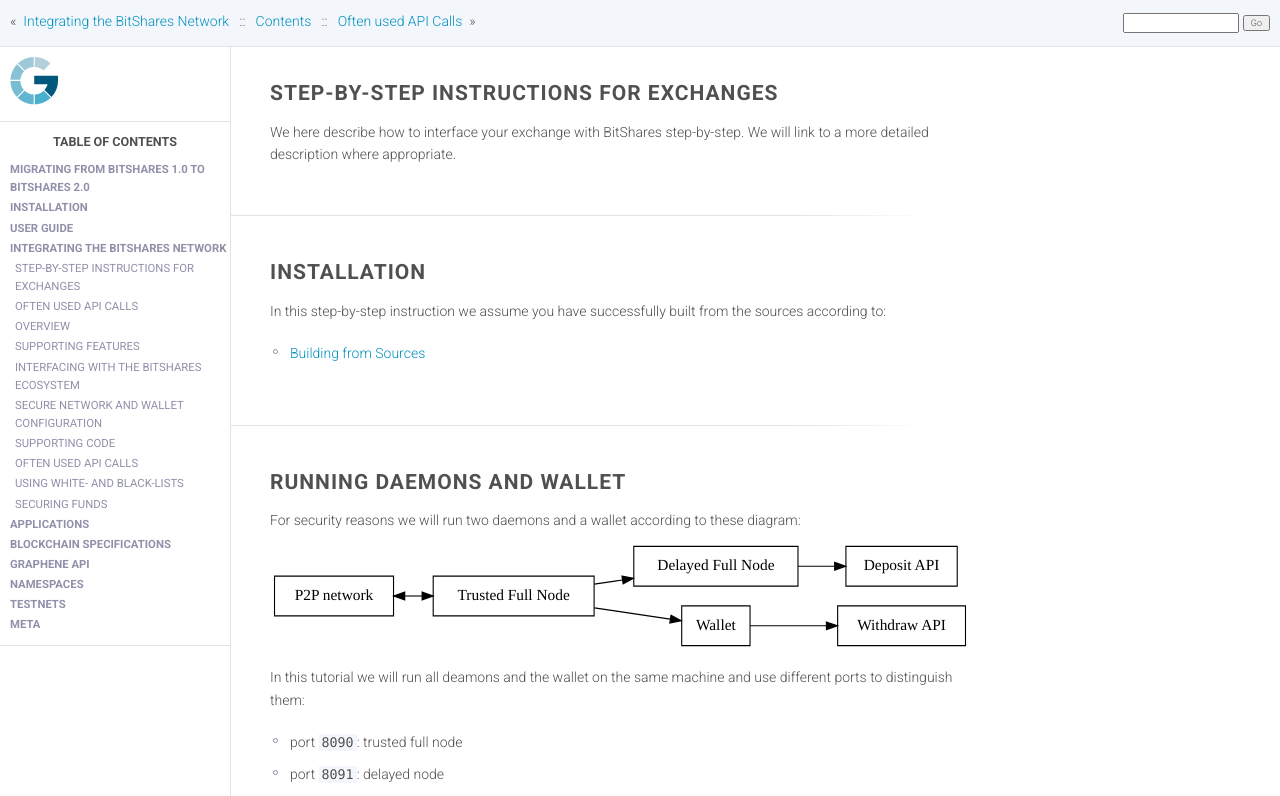
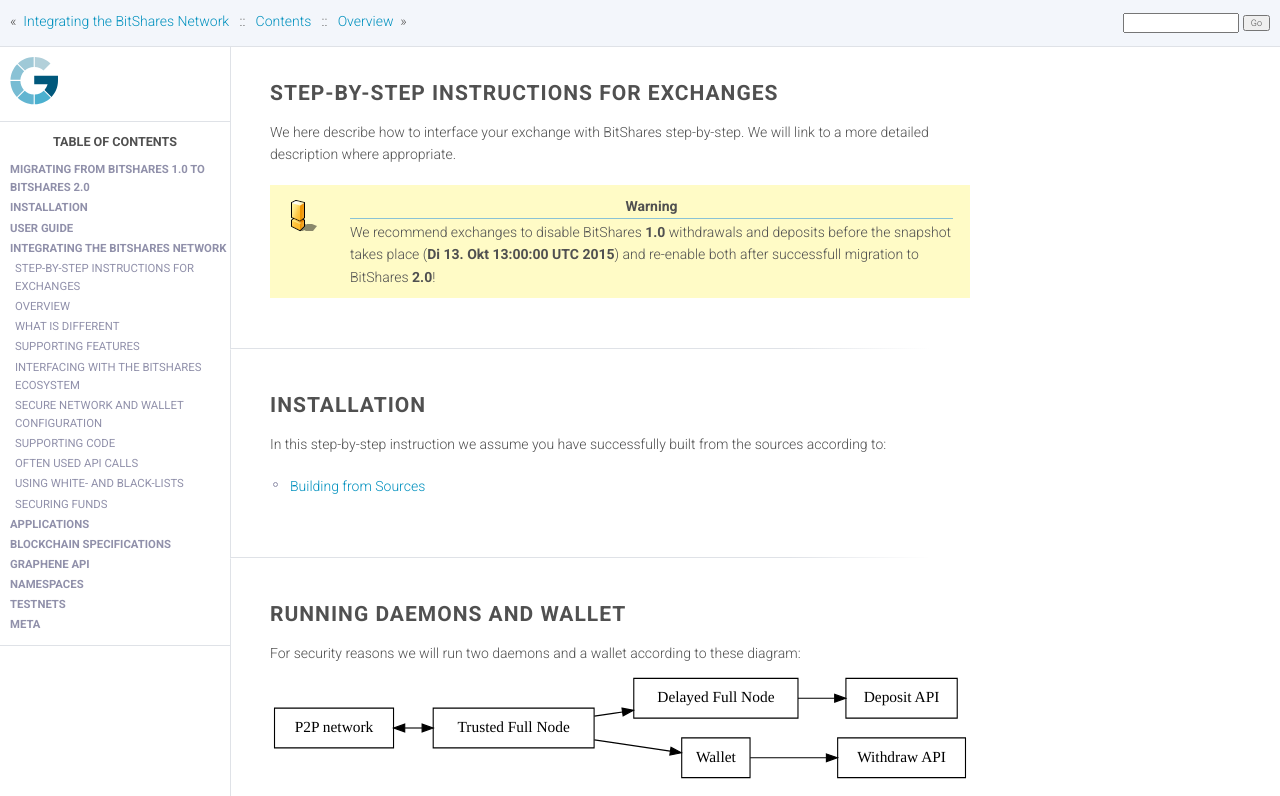
Before and after one commit to bitshares/docs.bitshares.org, a Sphinx documentation site: the page built from source/integration/step-by-step.rst, in a window 1280 px wide and 900 px high, cut to the strip 104-900 px from the top of the window. Built offline with Sphinx 7.4.7, drawn with Linux system fonts in a browser that asks for light colours; the version number could not be read and is left out.

Commit message:
added what-is-different.rst' for exchagnes

```diff
--- a/source/integration/index.rst
+++ b/source/integration/index.rst
@@ -22,7 +22,9 @@
 .. toctree::
 
    step-by-step
-   OftenUsedCalls
+
+For exchanges we recommend to also read :doc:`what-is-different` and
+:doc:`OftenUsedCalls`.
 
 -------
 
@@ -31,6 +33,7 @@
 .. toctree::
 
    Overview
+   what-is-different
    SupportingFeatures
    Interfacing
    NetworkSetup
--- a/source/integration/step-by-step.rst
+++ b/source/integration/step-by-step.rst
@@ -4,6 +4,10 @@
 
 We here describe how to interface your exchange with BitShares step-by-step. We
 will link to a more detailed description where appropriate.
+
+.. warning:: We recommend exchanges to disable BitShares **1.0** withdrawals and
+   deposits before the snapshot takes place (**Di 13. Okt 13:00:00 UTC 2015**)
+   and re-enable both after successfull migration to BitShares **2.0**!
 
 Installation
 ############
```
Also changed, not shown: source/integration/what-is-different.rst (added, +88 -0 lines).
